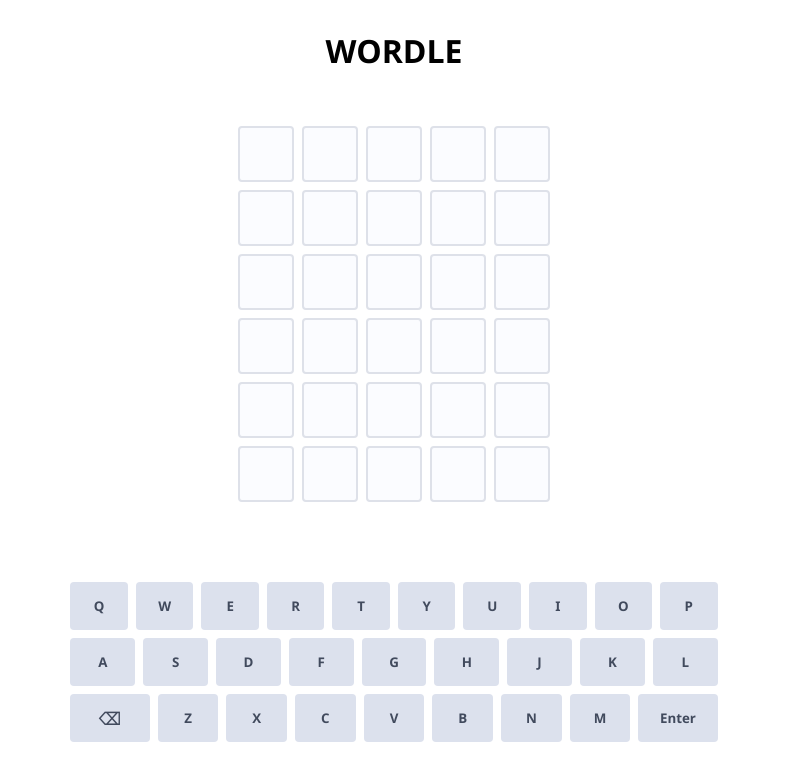
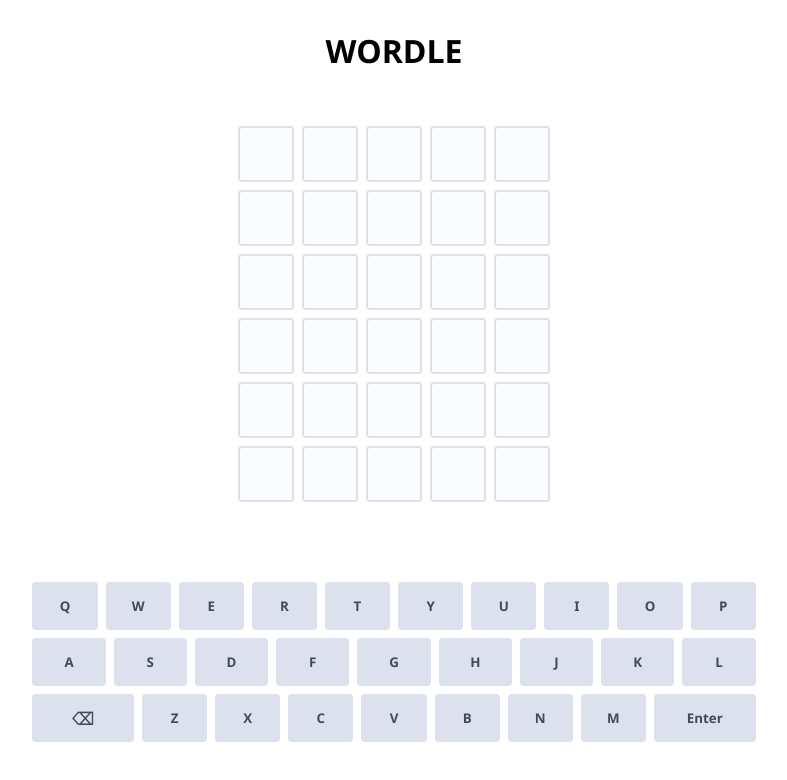
Before and after one commit to damafeez/wordle, a Vue app: page / in a window 1280 px wide. Shown: the top 780 px of the page, without its empty margins (246-1033 px from the left). Built offline with nearby package versions, Linux system fonts and the light colour scheme.

Commit message:
feat: adjust container margins

```diff
--- a/src/App.vue
+++ b/src/App.vue
@@ -65,9 +65,9 @@
 
 <style scoped>
 main {
-  padding-left: min(10rem, 10%);
-  padding-right: min(10rem, 10%);
-  max-width: 900px;
+  padding-left: clamp(0.5rem, 3vw, 10rem);
+  padding-right: clamp(0.5rem, 3vw, 10rem);
+  max-width: clamp(800px, 50%, 1400px);
   margin: auto;
 
   display: flex;
```
